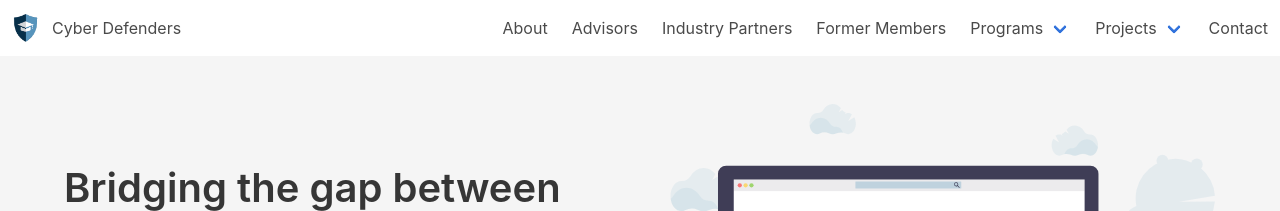
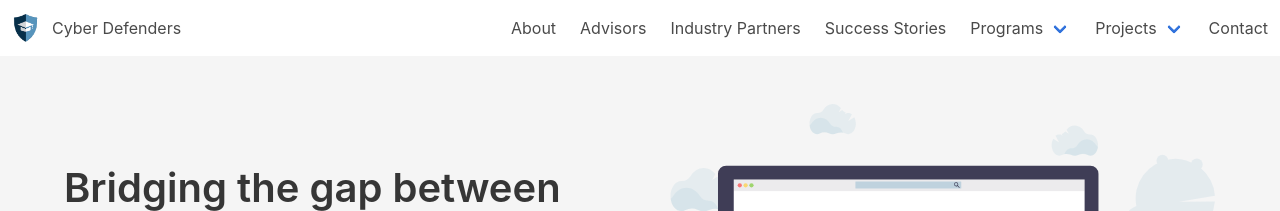
Before and after one commit to cyberdefendersprogram/www-homepage, a Jekyll site: the page built from index.html, in a window 1280 px wide. Shown: the top 211 px of the page. Built offline with Jekyll 4.4.1, drawn with Linux system fonts in a browser that asks for light colours; nearby versions of some CDN libraries.

Commit message:
changed navbar title to Success Stories

```diff
--- a/_includes/navbar.html
+++ b/_includes/navbar.html
@@ -27,7 +27,7 @@
 
             <a href="/partners.html" class="navbar-item">Industry Partners</a>
 
-            <a href="/stories.html" class="navbar-item">Former Members</a>
+            <a href="/stories.html" class="navbar-item">Success Stories</a>
 
             <div class="navbar-item has-dropdown is-hoverable">
 
```
